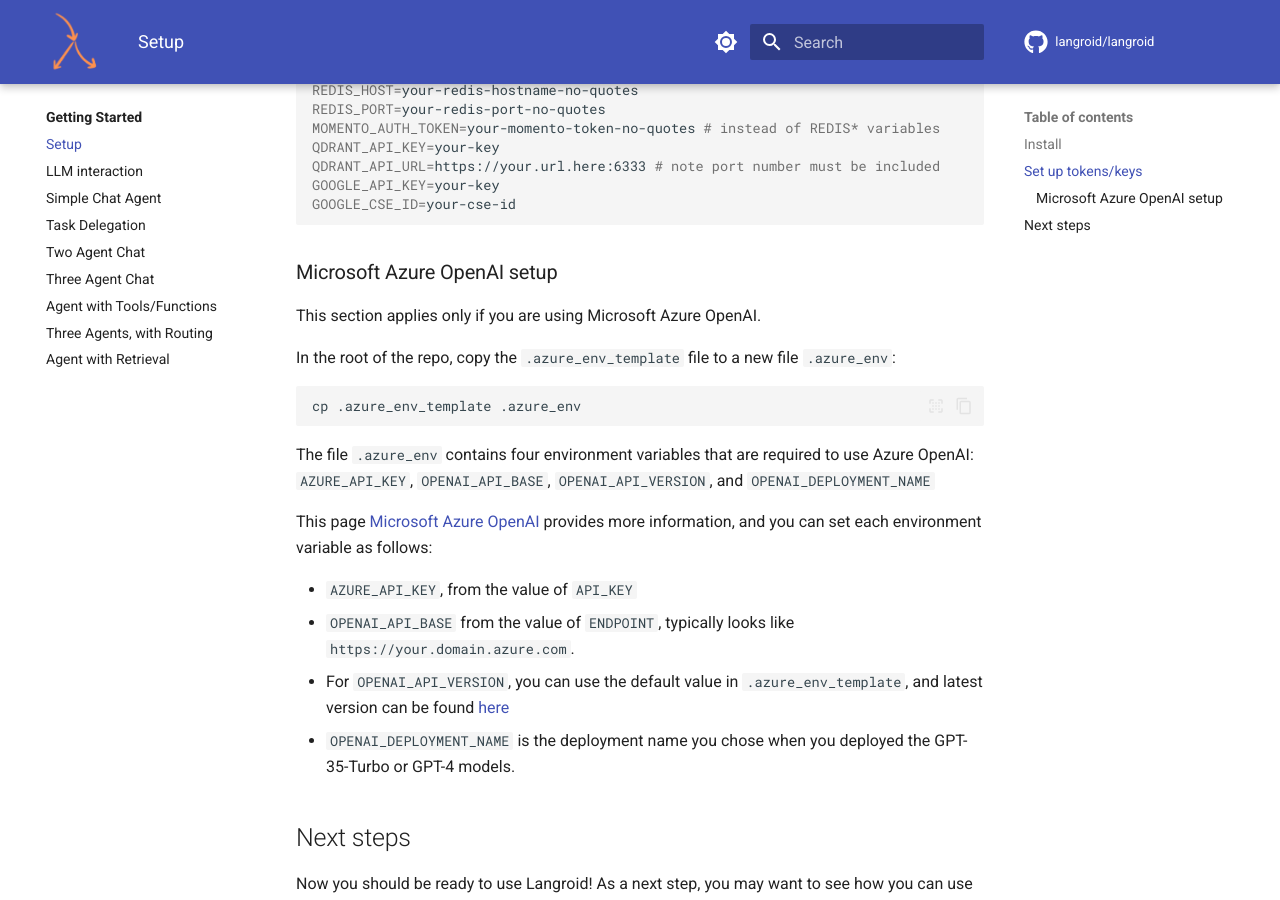
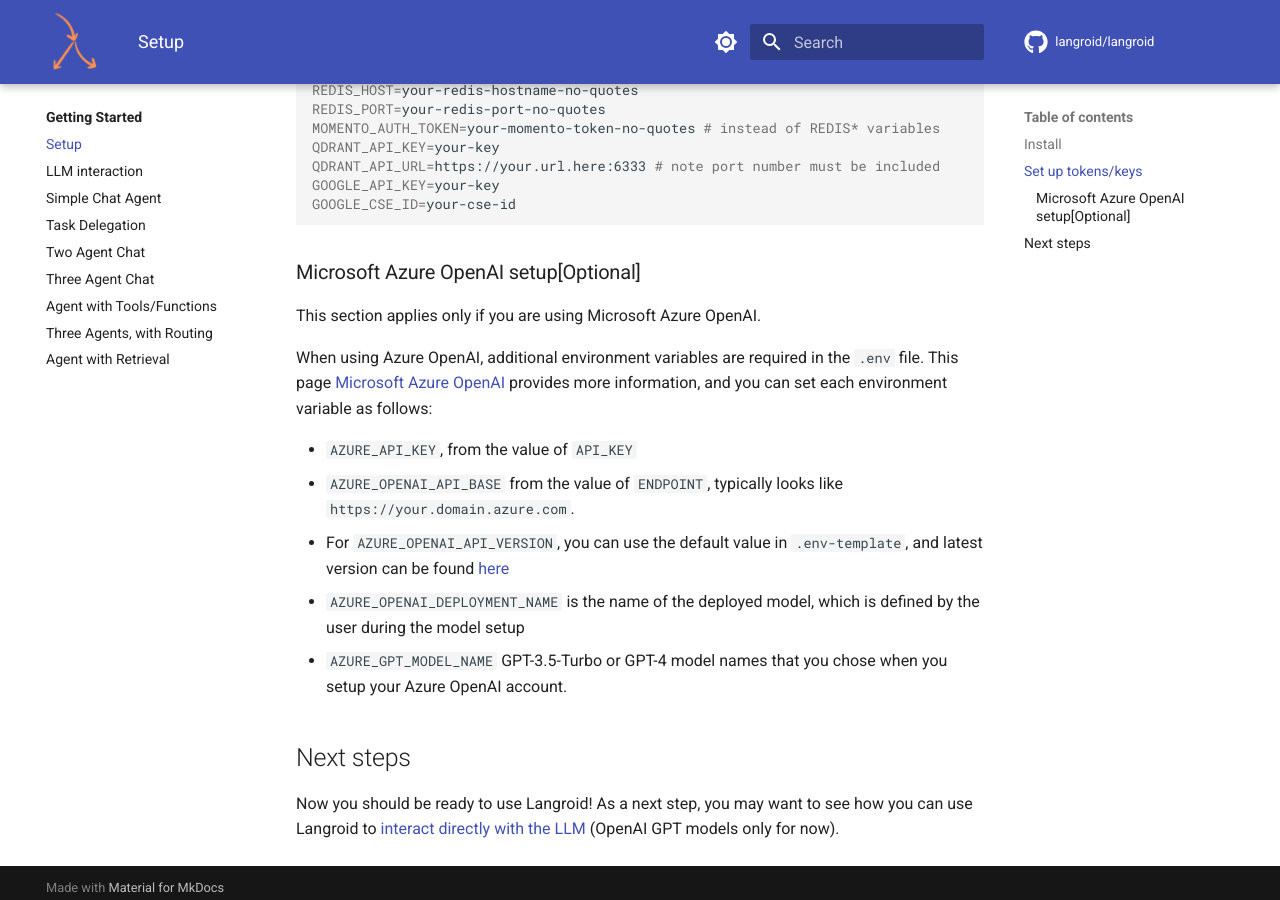
Before and after one commit to langroid/langroid, an MkDocs documentation site: the page built from docs/quick-start/setup.md, in a window 1280 px wide and 900 px high, scrolled down 2373 px. Built offline with MkDocs 1.6.1 and Material for MkDocs 9.7.7, drawn with Linux system fonts in a browser that asks for light colours; comment, search, counter and statistics services are not loaded.

Commit message:
Fix-azure-and-cost (#236)
* fix azure and cost

* reload openai in the token use test case

---------

Co-authored-by: Prasad Chalasani <pchalasani@gmail.com>

````diff
--- a/.pre-commit-config.yaml
+++ b/.pre-commit-config.yaml
@@ -1,6 +1,6 @@
 repos:
 - repo: https://github.com/astral-sh/ruff-pre-commit
   # Ruff version.
-  rev: v0.0.286
+  rev: v0.0.287
   hooks:
     - id: ruff
--- a/docs/quick-start/setup.md
+++ b/docs/quick-start/setup.md
@@ -119,26 +119,21 @@ GOOGLE_API_KEY=your-key
 GOOGLE_CSE_ID=your-cse-id
 ```
 
-### Microsoft Azure OpenAI setup
+### Microsoft Azure OpenAI setup[Optional]
+
 This section applies only if you are using Microsoft Azure OpenAI.
 
-In the root of the repo, copy the `.azure_env_template` file to a new file `.azure_env`:
-
-```bash
-cp .azure_env_template .azure_env
-```
-
-The file `.azure_env` contains four environment variables that are required to use
-Azure OpenAI: `AZURE_API_KEY`, `OPENAI_API_BASE`, `OPENAI_API_VERSION`, and `OPENAI_DEPLOYMENT_NAME`
-
+When using Azure OpenAI, additional environment variables are required in the
+`.env` file.
 This page [Microsoft Azure OpenAI](https://learn.microsoft.com/en-us/azure/ai-services/openai/chatgpt-quickstart?tabs=command-line&pivots=programming-language-python#environment-variables)
 provides more information, and you can set each environment variable as follows:
 
+- `AZURE_API_KEY`, from the value of `API_KEY`
+- `AZURE_OPENAI_API_BASE` from the value of `ENDPOINT`, typically looks like `https://your.domain.azure.com`.
+- For `AZURE_OPENAI_API_VERSION`, you can use the default value in `.env-template`, and latest version can be found [here](https://learn.microsoft.com/en-us/azure/ai-services/openai/whats-new#azure-openai-chat-completion-general-availability-ga)
+- `AZURE_OPENAI_DEPLOYMENT_NAME` is the name of the deployed model, which is defined by the user during the model setup
+- `AZURE_GPT_MODEL_NAME` GPT-3.5-Turbo or GPT-4 model names that you chose when you setup your Azure OpenAI account.
 
-- `AZURE_API_KEY`, from the value of `API_KEY`
-- `OPENAI_API_BASE` from the value of `ENDPOINT`, typically looks like `https://your.domain.azure.com`.
-- For `OPENAI_API_VERSION`, you can use the default value in `.azure_env_template`, and latest version can be found [here](https://learn.microsoft.com/en-us/azure/ai-services/openai/whats-new#azure-openai-chat-completion-general-availability-ga)
-- `OPENAI_DEPLOYMENT_NAME` is the deployment name you chose when you deployed the GPT-35-Turbo or GPT-4 models.
 
 ## Next steps
 
````
Also changed, not shown: README.md (+7 -11 lines), 6 other files.
